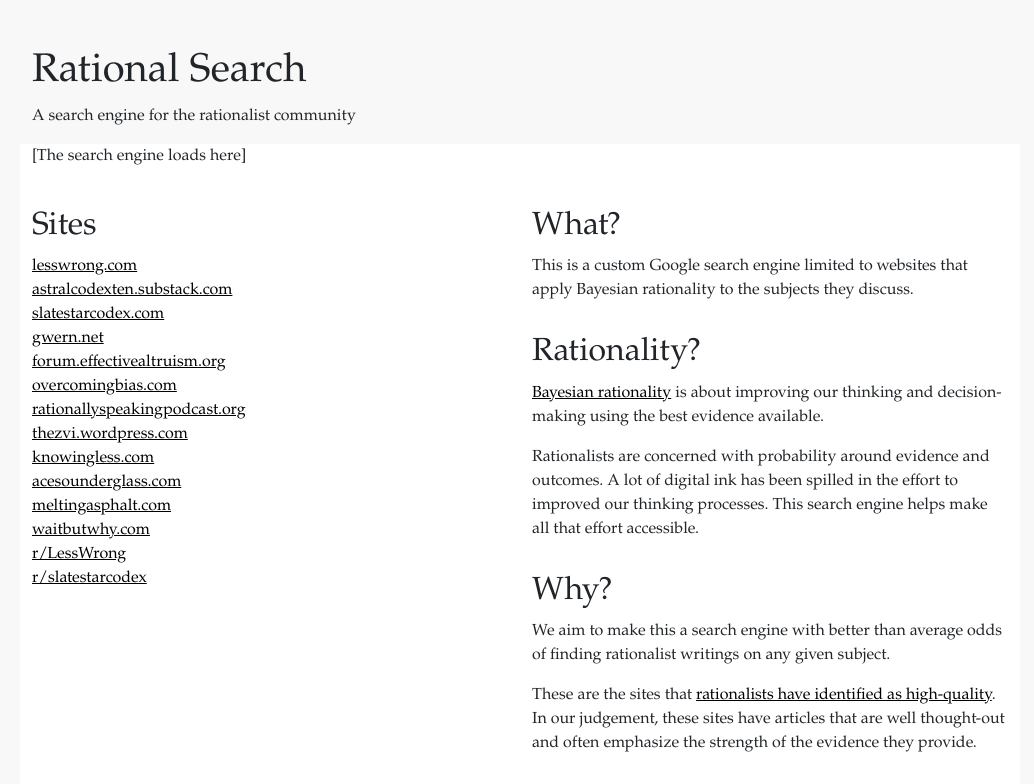
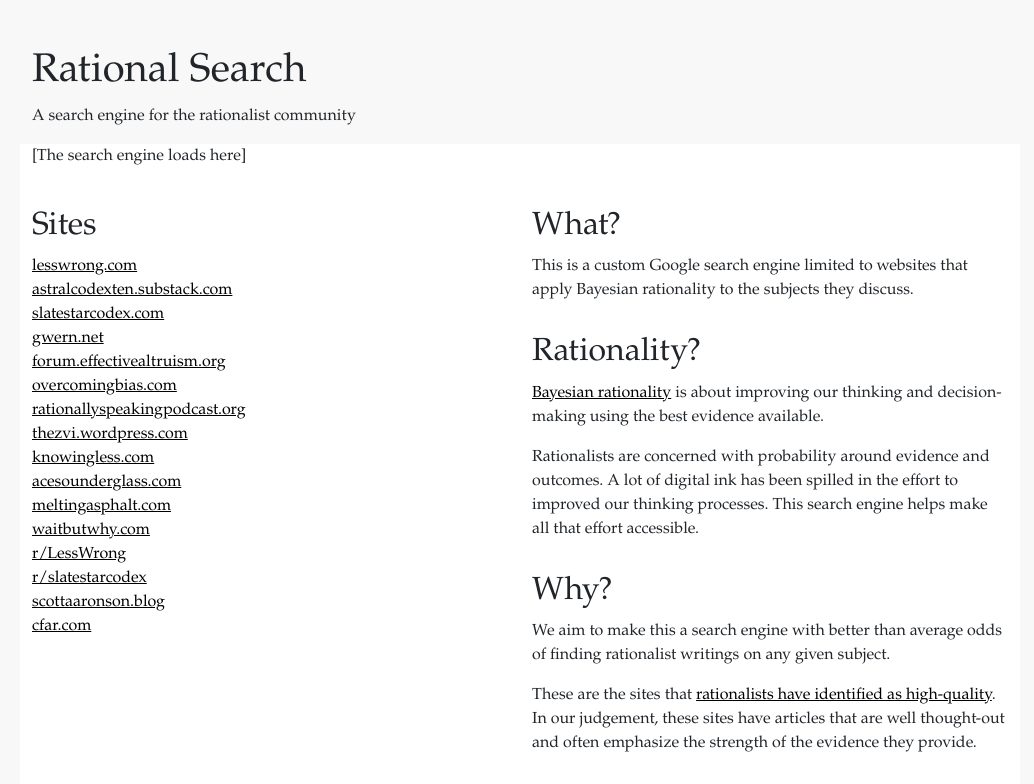
Before and after one commit to dankuck/rationalsearch, a plain HTML site: page index.html in a window 1280 px wide. Shown: the top 784 px of the page, without its empty margins (120-1154 px from the left). Drawn offline with nearby package versions, Linux system fonts and the light colour scheme.

Commit message:
Two more new sites

```diff
--- a/index.html
+++ b/index.html
@@ -1,5 +1,6 @@
 <html>
 <head>
+    <title>Rational Search</title>
     <meta name="viewport" content="width=device-width, initial-scale=1">
     <link href="https://cdn.jsdelivr.net/npm/bootstrap@5.1.3/dist/css/bootstrap.min.css" rel="stylesheet" integrity="sha384-1BmE4kWBq78iYhFldvKuhfTAU6auU8tT94WrHftjDbrCEXSU1oBoqyl2QvZ6jIW3" crossorigin="anonymous">
     <style>
@@ -63,6 +64,9 @@
                         <a href="https://waitbutwhy.com">waitbutwhy.com</a><br />
                         <a href="https://www.reddit.com/r/LessWrong">r/LessWrong</a><br />
                         <a href="https://www.reddit.com/r/slatestarcodex">r/slatestarcodex</a><br />
+                        <a href="https://scottaaronson.blog">scottaaronson.blog</a><br />
+                        <a href="https://www.cfar.com">cfar.com</a><br />
+
                     </p>
                 </div>
             </div>
```
Also changed, not shown: draft.html (+1 -1 lines).
